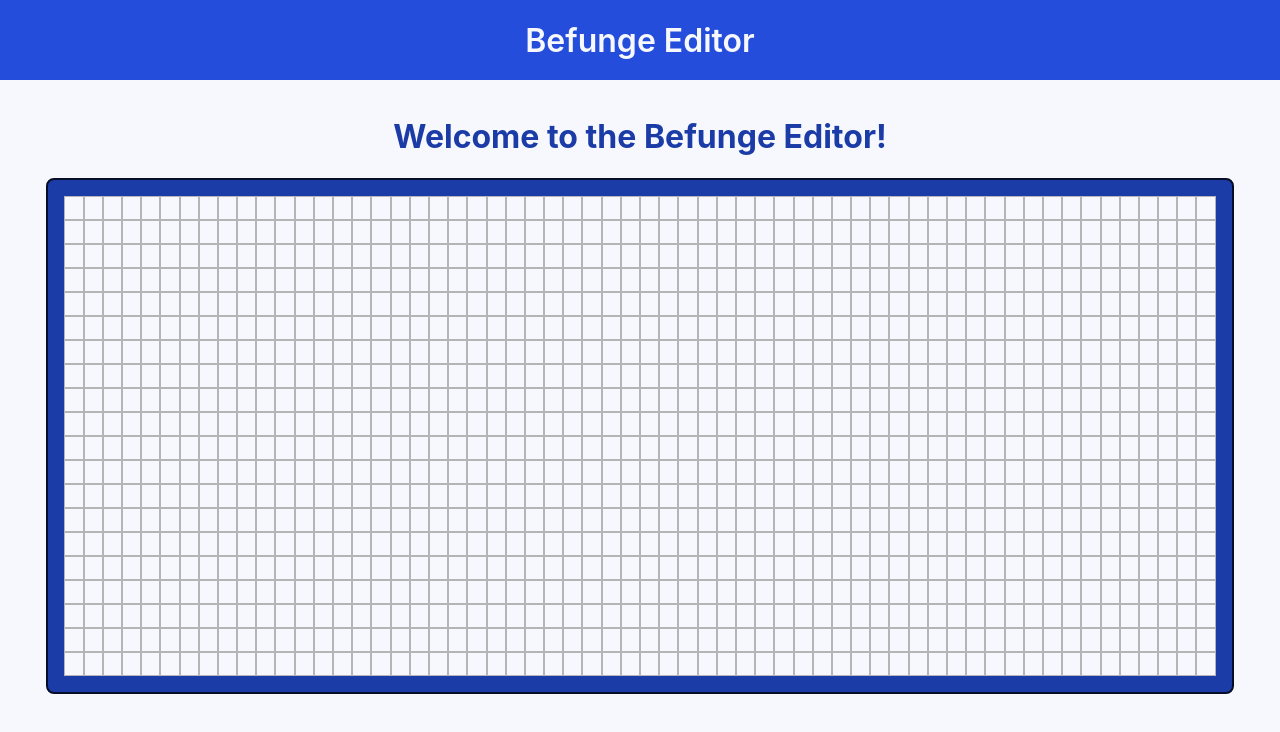
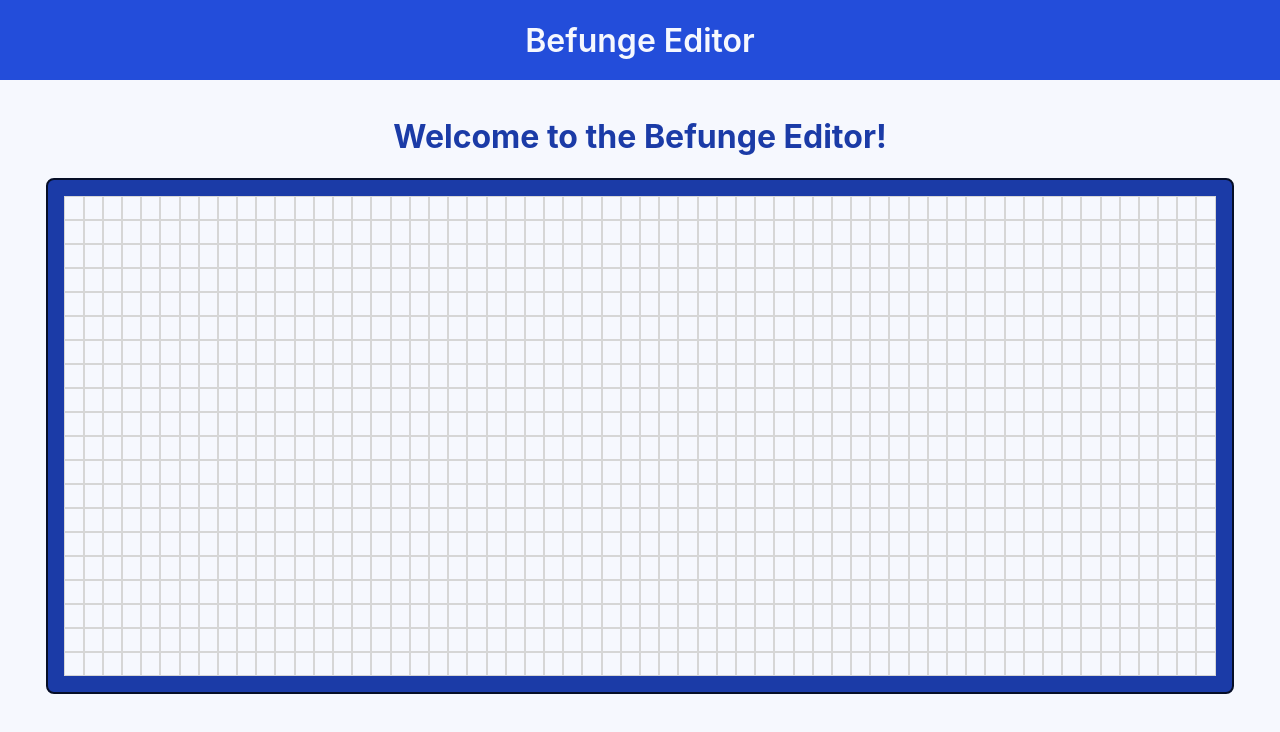
Before and after one commit to jclaver-woodridge/befunge-editor, a React (Create React App) app: page / in a window 1280 px wide. Shown: the top 732 px of the page. Built offline with nearby package versions, Linux system fonts and the light colour scheme.

Commit message:
Adjusted color scheme

```diff
--- a/src/components/editor/BefungeTile.module.scss
+++ b/src/components/editor/BefungeTile.module.scss
@@ -11,6 +11,8 @@
 
     box-sizing: border-box;
 
+    background-color: var(--primaryVeryLight);
+
     input {
         width: 100%;
         height: 100%;
@@ -23,18 +25,7 @@
     }
 }
 
-.highlight-none {
-    background-color: var(--primaryVeryLight);
-
-    input {
-        font-weight: 400;
-    }
+.tile:focus-within {
+    background-color: var(--secondaryLight);
+    font-weight: 600;
 }
-
-.highlight-hover {
-    background-color: var(--secondaryLight);
-
-    input {
-        font-weight: 600;
-    }
-}
--- a/src/styles/theme.scss
+++ b/src/styles/theme.scss
@@ -9,5 +9,5 @@
     --secondaryDark: #A7871B;
     --secondaryLight: #E8CD6F;
 
-    --lightgray: #B5B5B5;
+    --lightgray: #D6D6D6;
 }
```
